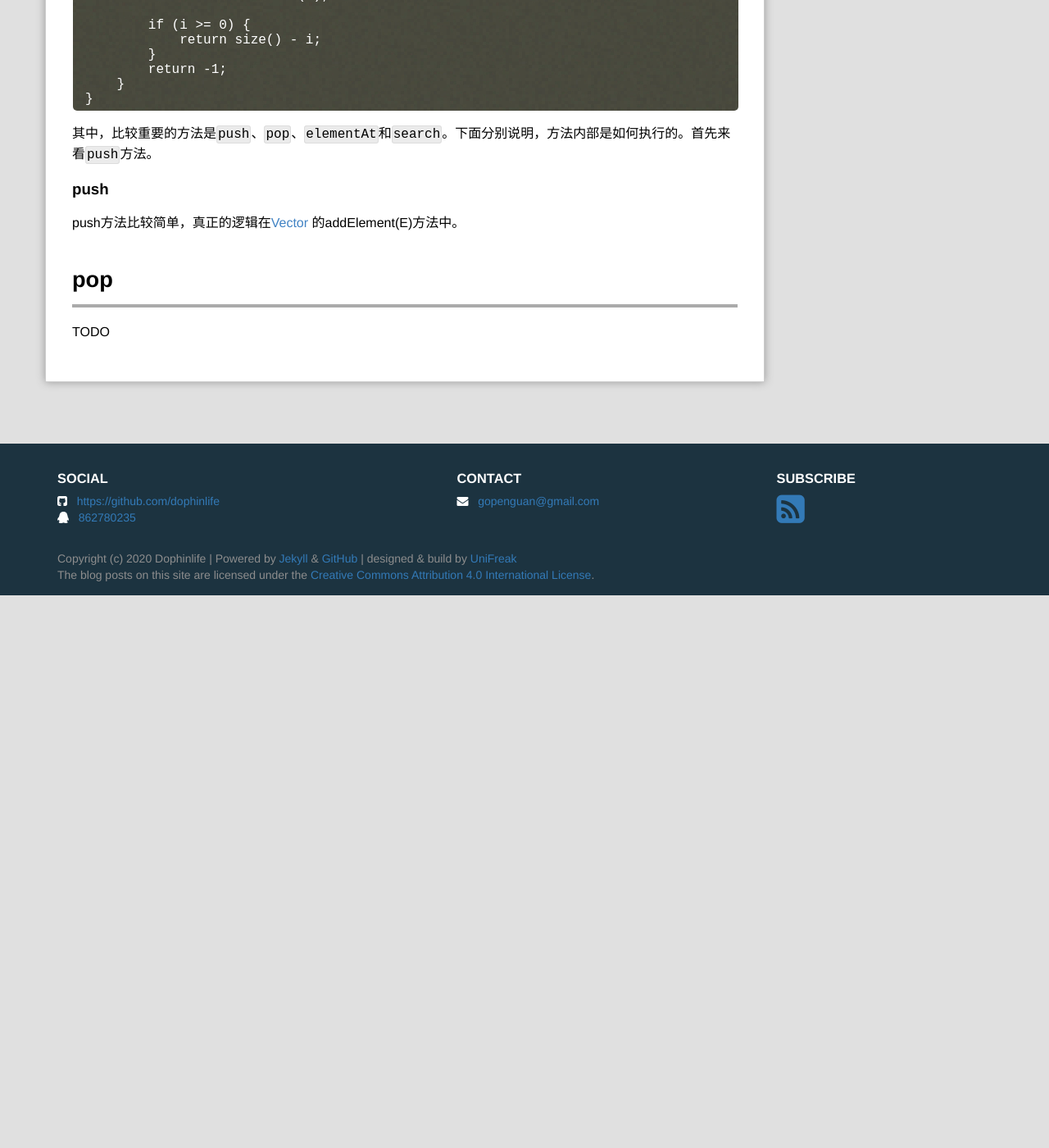
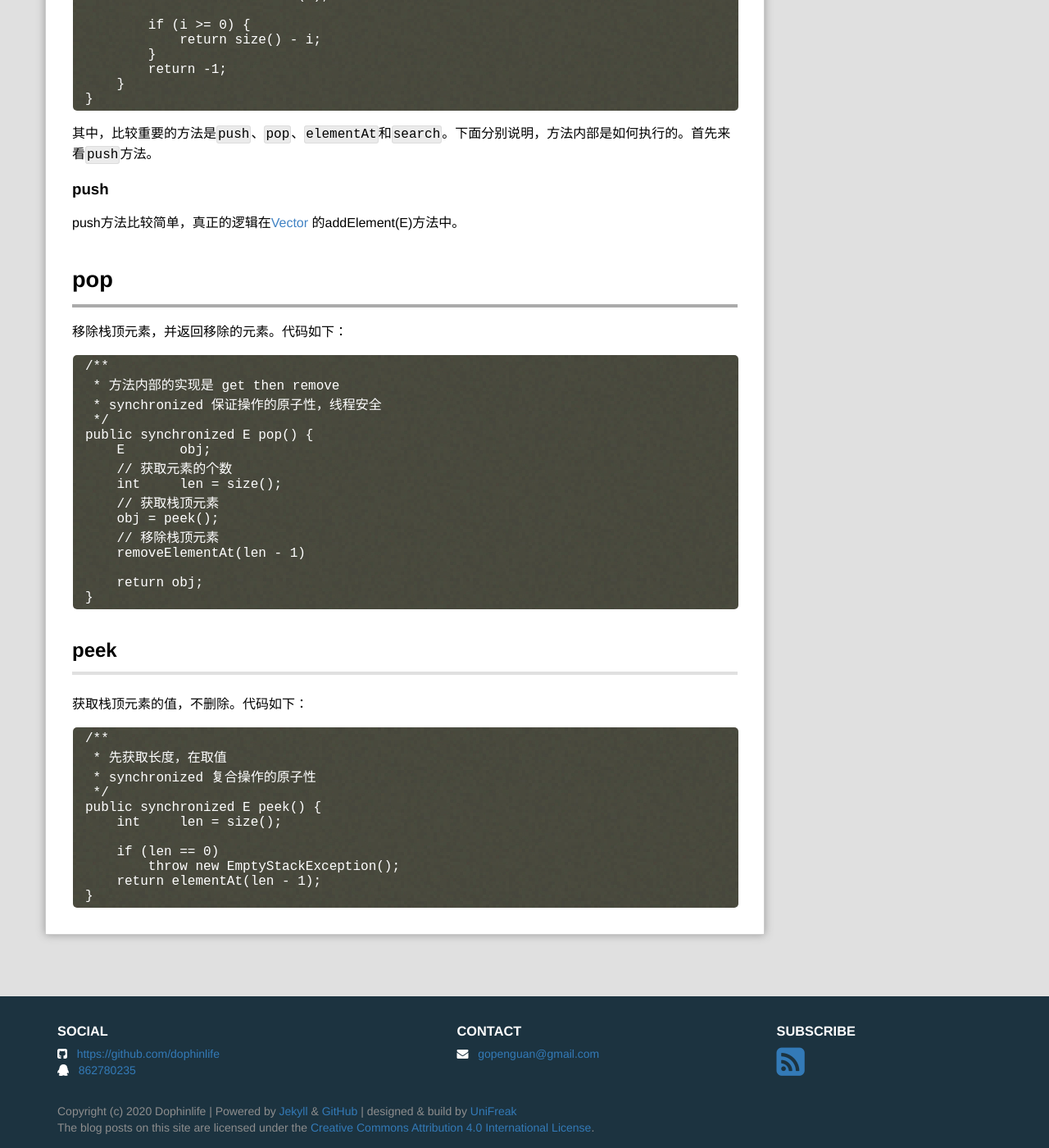
Before and after one commit to dophinlife/dophinlife.github.io, a Jekyll site: the page built from _posts/2020-05-08-Stack-source-code-analysis.md, in a window 1280 px wide and 1400 px high, scrolled down 1595 px. Shown: the whole window at 82% size. Built offline with Jekyll 4.4.1, drawn with Linux system fonts in a browser that asks for light colours; before the commit the page ends 2321 px from its top, so only the background shows below that.

Commit message:
stack is ok

````diff
--- a/_config.yml
+++ b/_config.yml
@@ -20,7 +20,7 @@ permalink: /:categories/:title
 excerpt_separator: "[-----]"
 
 url: https://dophinlife.github.io/ # Required: replace this with your domain
-name: 踹踹阿甘 # Required: will be displayed on every page's header
+name: Dophinlife # Required: will be displayed on every page's header
 title: "Dophinlife's personal blog" # Required: site's default title
 shout: # Required: **TWO** lines, will be displayed on page's header.
   - NEVER
--- a/_posts/2020-05-08-Stack-source-code-analysis.md
+++ b/_posts/2020-05-08-Stack-source-code-analysis.md
@@ -77,4 +77,39 @@ public class Stack<E> extends Vector<E> {
 push方法比较简单，真正的逻辑在[Vector](https://dophinlife.github.io/jdk/Vector-source-code-analysis) 的addElement(E)方法中。
 
 # pop
-TODO
+
+移除栈顶元素，并返回移除的元素。代码如下：
+```
+/**
+ * 方法内部的实现是 get then remove
+ * synchronized 保证操作的原子性，线程安全
+ */
+public synchronized E pop() {
+    E       obj;
+    // 获取元素的个数
+    int     len = size();
+    // 获取栈顶元素
+    obj = peek();
+    // 移除栈顶元素
+    removeElementAt(len - 1)
+
+    return obj;
+}
+```
+
+## peek
+
+获取栈顶元素的值，不删除。代码如下：
+```
+/**
+ * 先获取长度，在取值
+ * synchronized 复合操作的原子性
+ */
+public synchronized E peek() {
+    int     len = size();
+
+    if (len == 0)
+        throw new EmptyStackException();
+    return elementAt(len - 1);
+}
+```
````
